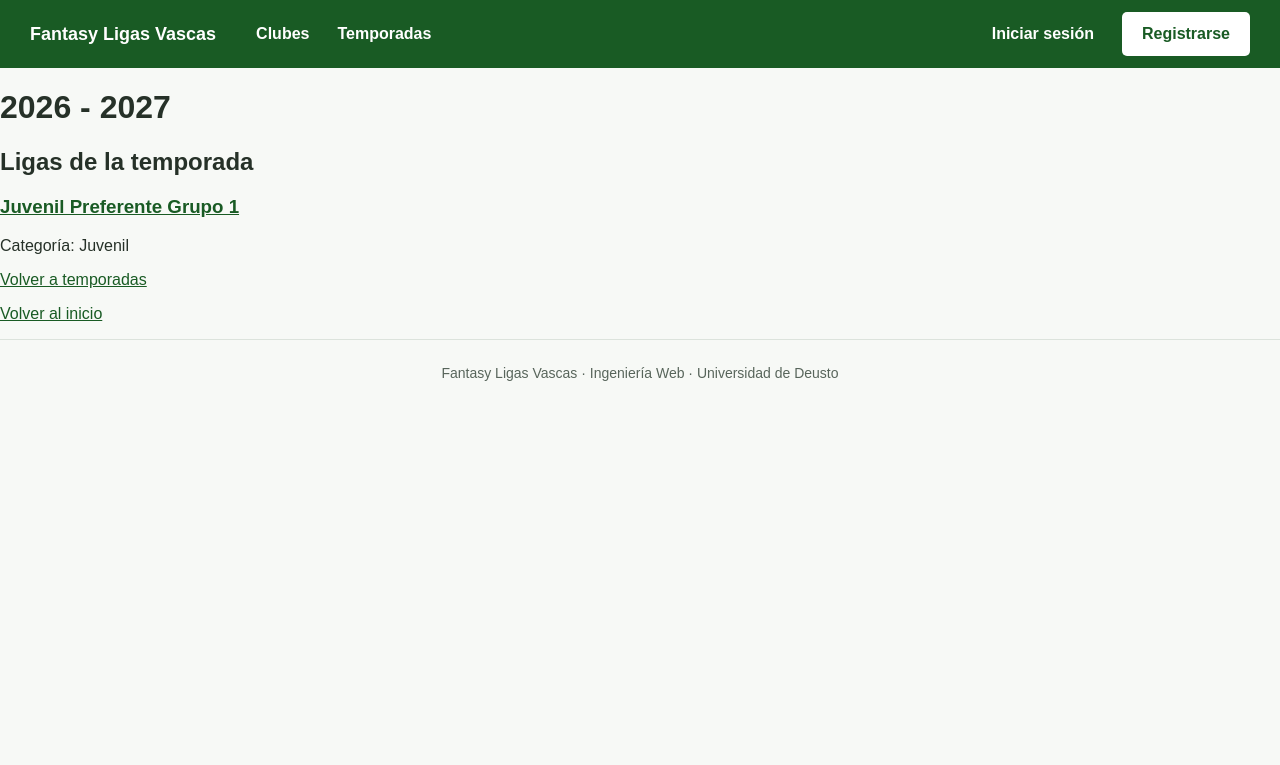
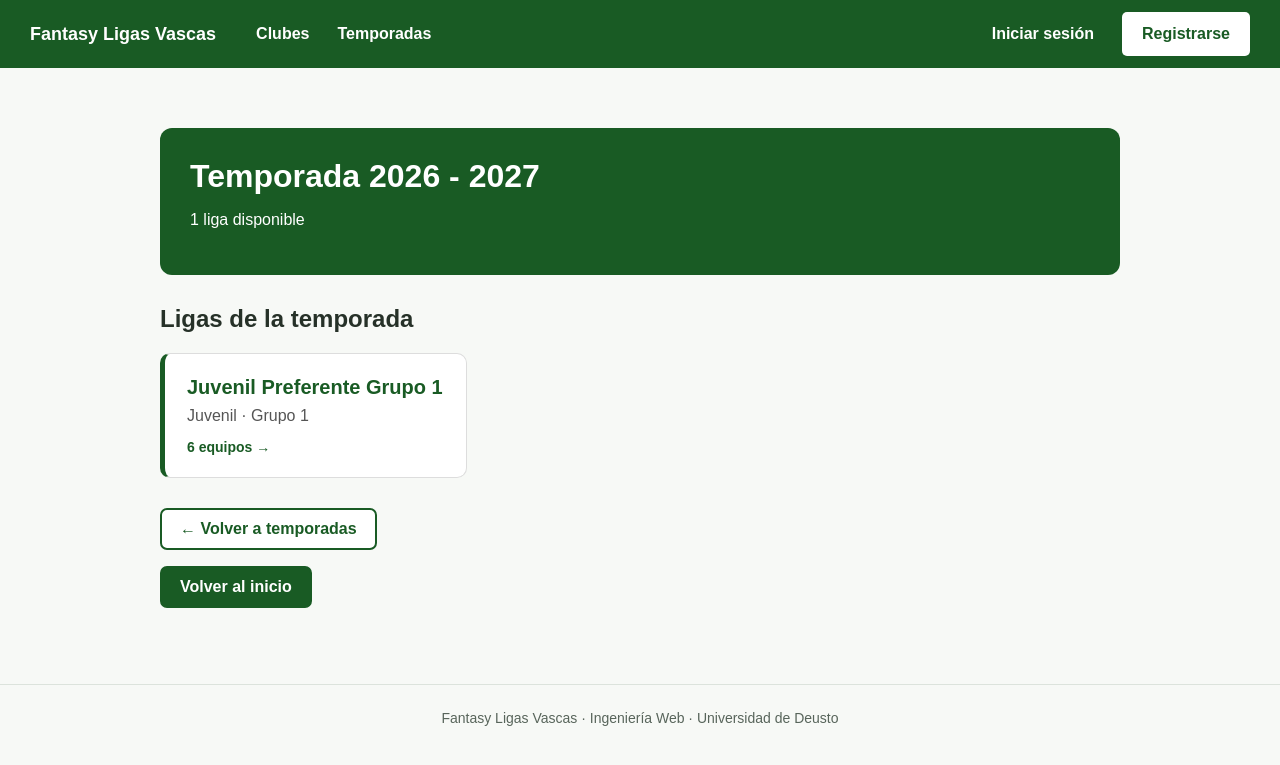
Before and after one commit to Aimar1109/proyectoweb, a Django app: page /temporadas/1/ in a window 1280 px wide. Shown: the top 765 px of the page. Run offline with Django 5.2, Linux system fonts and the light colour scheme; data comes from the database, SQL or seed files in the repository; both versions use the stored data as it was after the commit.

Commit message:
estilos de temporada y liga

```diff
--- a/fantasy/templates/fantasy/temporadas/detalle_temporada.html
+++ b/fantasy/templates/fantasy/temporadas/detalle_temporada.html
@@ -1,27 +1,42 @@
 {% extends 'fantasy/base.html' %}
 
-{% block title %}Inicio - Fantasy Ligas Vascas{% endblock %}
+{% block title %}Temporada {{ temporada }} - Fantasy Ligas Vascas{% endblock %}
 
 {% block content %}
-    <h1>{{ temporada }}</h1>
 
-    <h2>Ligas de la temporada</h2>
+<div class="temp-container">
 
-    {% for liga in ligas %}
-        <h3>
-            <a href="{% url 'detalle_liga' liga.pk %}">
-                {{ liga.nombre }}
+    <div class="liga-portada">
+        <h1>Temporada {{ temporada }}</h1>
+        <p>{{ ligas|length }} liga{{ ligas|length|pluralize:"s" }} disponible{{ ligas|length|pluralize:"s" }}</p>
+    </div>
+
+    <section class="liga-section">
+        <h2>Ligas de la temporada</h2>
+
+        <div class="temp-grid">
+            {% for liga in ligas %}
+            <a href="{% url 'detalle_liga' liga.pk %}" class="temp-card">
+                <span class="temp-card-titulo">{{ liga.nombre }}</span>
+                <span class="temp-card-info">
+                    {{ liga.categoria }}{% if liga.grupo %} · Grupo {{ liga.grupo }}{% endif %}
+                </span>
+                <span class="temp-card-extra">{{ liga.equipos.count }} equipos →</span>
             </a>
-        </h3>
+            {% empty %}
+            <p>Esta temporada no tiene ligas.</p>
+            {% endfor %}
+        </div>
+    </section>
 
-        <p>Categoría: {{ liga.categoria }}</p>
+    <p>
+        <a href="{% url 'lista_temporadas' %}" class="boton boton-sec">← Volver a temporadas</a>
+    </p>
 
-    {% empty %}
-        <p>Esta temporada no tiene ligas.</p>
-    {% endfor %}
+    <p>
+        <a href="{% url 'index' %}" class="boton">Volver al inicio</a>
+    </p>
 
-    <p><a href="{% url 'lista_temporadas' %}">Volver a temporadas</a></p>
-    <p><a href="{% url 'index' %}">Volver al inicio</a></p>
+</div>
 
-</body>
 {% endblock %}
--- a/static/css/style.css
+++ b/static/css/style.css
@@ -833,7 +833,7 @@ a {
 
 
 
-/* AJUSTES DE LA PÁGINA DE LIGA */
+/* PÁGINA DE LIGA */
 
 .liga-container {
     width: calc(100% - 40px);
@@ -930,3 +930,87 @@ a {
         padding: 20px;
     }
 }
+
+.tabla-liga th:nth-child(2) {
+    text-align: left;
+}
+
+.tabla-liga .nombre-equipo a {
+    display: inline-flex;
+    align-items: center;
+    gap: 10px;
+}
+
+.escudo-mini {
+    width: 28px;
+    height: 28px;
+    object-fit: contain;
+}
+
+/* PÁGINA DE TEMPORADA */
+
+.temp-container {
+    width: calc(100% - 40px);
+    max-width: 1000px;
+    margin: 40px auto;
+    padding: 20px;
+    box-sizing: border-box;
+}
+
+.temp-grid {
+    display: grid;
+    grid-template-columns: repeat(auto-fill, minmax(260px, 1fr));
+    gap: 20px;
+    margin-top: 20px;
+}
+
+.temp-card {
+    display: flex;
+    flex-direction: column;
+    gap: 8px;
+    padding: 22px;
+    background: white;
+    border: 1px solid #ddd;
+    border-left: 5px solid #195b24;
+    border-radius: 10px;
+    text-decoration: none !important;
+    color: inherit;
+    transition: transform 0.15s, box-shadow 0.15s;
+}
+
+.temp-card:hover {
+    transform: translateY(-3px);
+    box-shadow: 0 6px 16px rgba(0, 0, 0, 0.12);
+}
+
+.temp-card-titulo {
+    font-size: 20px;
+    font-weight: 700;
+    color: #195b24;
+}
+
+.temp-card-info {
+    color: #555;
+}
+
+.temp-card-extra {
+    margin-top: 6px;
+    font-size: 14px;
+    font-weight: 700;
+    color: #195b24;
+}
+
+.temp-container .boton {
+    display: inline-block;
+    padding: 10px 18px;
+    border-radius: 7px;
+    text-decoration: none !important;
+}
+
+@media (max-width: 600px) {
+    .temp-container {
+        width: 100%;
+        padding: 15px;
+        margin: 20px auto;
+    }
+}
```
Also changed, not shown: fantasy/templates/fantasy/ligas/detalle_liga.html (+12 -7 lines), db.sqlite3, static/img/escudos/SD Eibar.png.
